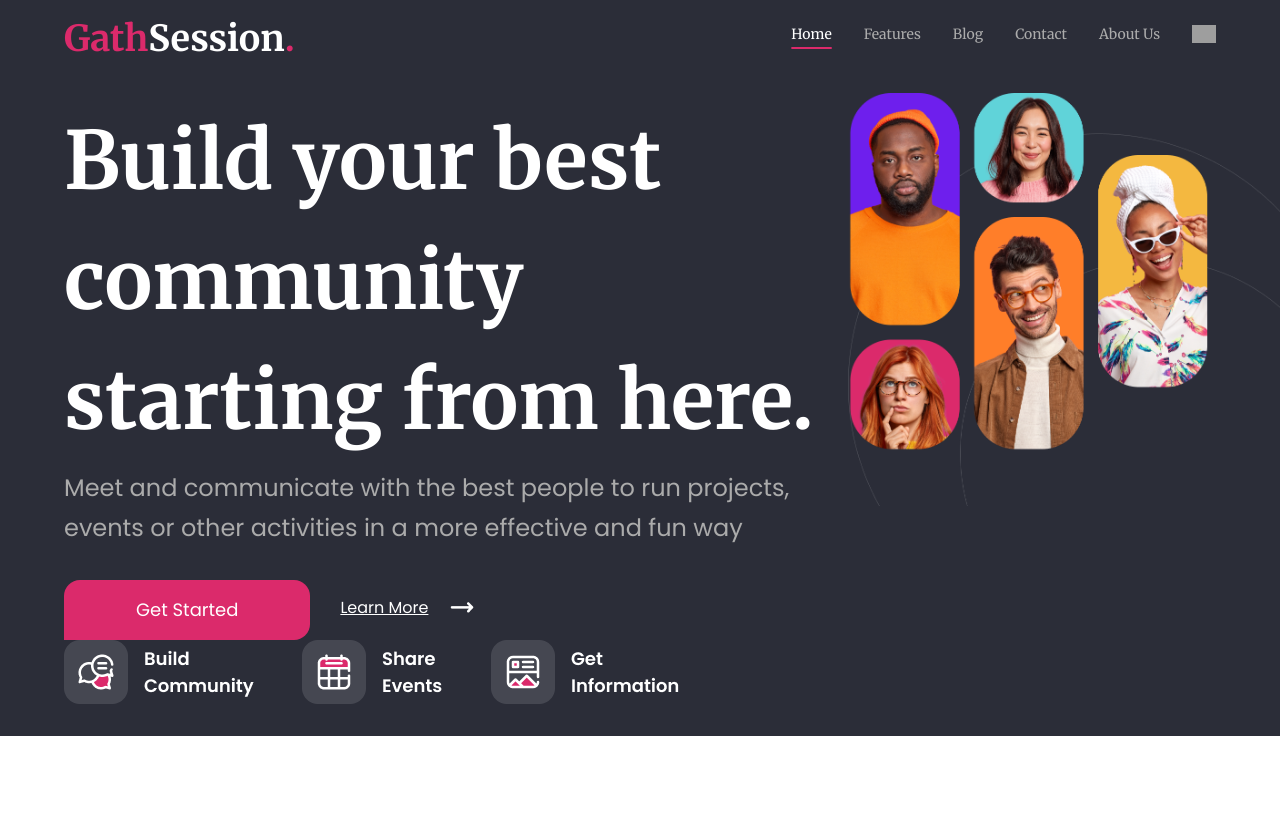
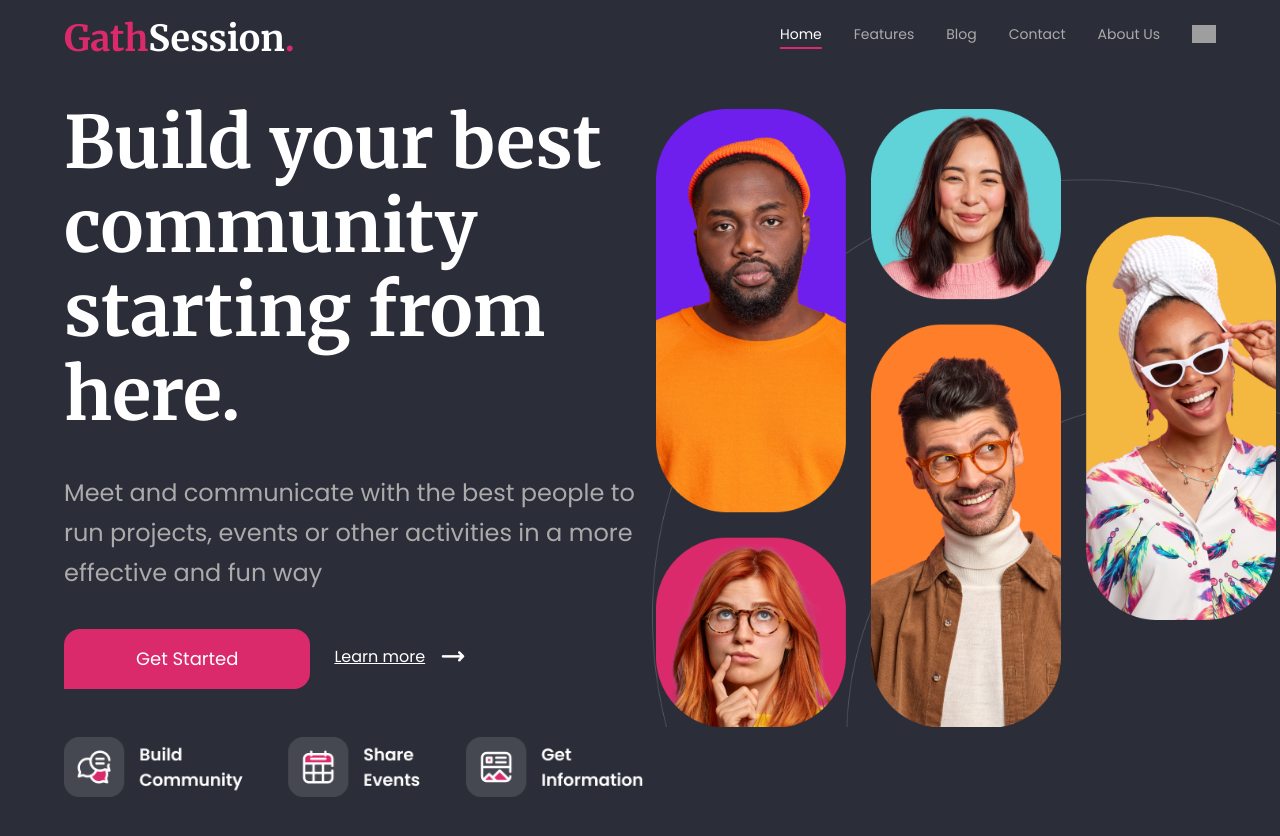
Before and after one commit to sushtsdvg/online-forum, a Next.js app: page / in a window 1280 px wide. Before the commit the page ends 800 px from the top, so only its background shows below. Built offline with nearby package versions, Linux system fonts and the light colour scheme; grey boxes are pictures that could not be loaded.

Commit message:
Home screen

```diff
--- a/src/app/layout.tsx
+++ b/src/app/layout.tsx
@@ -1,7 +1,14 @@
 import Header from "@/components/Header";
+import { HeaderProps } from "@/types/HeaderType";
 import type { Metadata } from "next";
 import localFont from "next/font/local";
 import "./globals.css";
+const getHeaderData = (): HeaderProps => {
+  return {
+    heading: ["Gath", "Session", "."],
+    menuItems: ["Home", "Features", "Blog", "Contact", "About Us"],
+  };
+};
 
 const geistSans = localFont({
   src: "./fonts/GeistVF.woff",
@@ -24,12 +31,13 @@ export default function RootLayout({
 }: Readonly<{
   children: React.ReactNode;
 }>) {
+  const headerData = getHeaderData();
   return (
     <html lang="en">
       <body
         className={`${geistSans.variable} ${geistMono.variable} antialiased`}
       >
-        <Header />
+        <Header heading={headerData.heading} menuItems={headerData.menuItems} />
         {children}
       </body>
     </html>
--- a/src/app/page.tsx
+++ b/src/app/page.tsx
@@ -1,15 +1,70 @@
 import Images from "@/components/Images";
 import Service from "@/components/Service";
 import Title from "@/components/Title";
+import { imagePropsType } from "@/types/ImageType";
+import { servicePropsType } from "@/types/ServiceType";
+import { TitleType } from "@/types/TitleType";
+
+const getTitleData = (): TitleType => {
+  return {
+    heading: "Build your best community starting from here.",
+    subheading:
+      "Meet and communicate with the best people to run projects, events or other activities in a more effective and fun way",
+    button: [
+      {
+        buttonText: "Get Started",
+      },
+      {
+        buttonText: "Learn more",
+      },
+    ],
+  };
+};
+
+const getImageData = (): imagePropsType => {
+  return {
+    src: "/images/content 2.png",
+    alt: "image",
+    width: 1800,
+    height: 2300,
+  };
+};
+
+const getServiceData = (): servicePropsType => {
+  return {
+    src: "/images/service.png",
+    alt: "service",
+    width: 616,
+    height: 64,
+  };
+};
 
 export default function Home() {
+  const titleData = getTitleData();
+  const imageData = getImageData();
+  const serviceData = getServiceData();
+
   return (
-    <div className="flex flex-col bg-[#2b2d38] w-max-[1920px] h-max-[1080px] pl-16">
-      <div className="flex">
-        <Title />
-        <Images />
+    <div className="flex bg-[#2b2d38] justify-between pl-16 gap-2">
+      <div className="flex flex-col gap-12">
+        <Title
+          heading={titleData.heading}
+          subheading={titleData.subheading}
+          button={titleData.button}
+        />
+        <Service
+          src={serviceData.src}
+          alt={serviceData.alt}
+          width={serviceData.width}
+          height={serviceData.height}
+        />
       </div>
-      <Service />
+      <Images
+        src={imageData.src}
+        alt={imageData.alt}
+        width={imageData.width}
+        height={imageData.height}
+      />
     </div>
   );
 }
--- a/src/components/Header.tsx
+++ b/src/components/Header.tsx
@@ -1,23 +1,23 @@
+import { HeaderProps } from "@/types/HeaderType";
 import Image from "next/image";
-
-const Header = () => {
+const Header = ({ heading, menuItems }: HeaderProps) => {
   return (
     <div className="bg-[#2b2d38] w-max-[1920px] py-4 px-16">
       <div className="flex justify-between">
         <div className="flex text-4xl font-bold leading-[45.25px]">
-          <h1 className="text-[#db2a6b]">Gath</h1>
-          <h1 className="text-[#ffffff]">Session</h1>
-          <h1 className="text-[#db2a6b]">.</h1>
+          <h1 className="text-[#db2a6b]">{heading[0]}</h1>
+          <h1 className="text-[#ffffff]">{heading[1]}</h1>
+          <h1 className="text-[#db2a6b]">{heading[2]}</h1>
         </div>
         <div className="justify-items-center pt-2">
-          <ul className="flex list-none gap-8">
+          <ul className="flex list-none gap-8 font-poppins">
             <li className="text-sm text-[#FFFFFF] underline underline-offset-8 decoration-[#DB2A6B] decoration-2">
-              Home
+              {menuItems[0]}
             </li>
-            <li className="text-sm text-[#ABABAB]">Features</li>
-            <li className="text-sm text-[#ABABAB]">Blog</li>
-            <li className="text-sm text-[#ABABAB]">Contact</li>
-            <li className="text-sm text-[#ABABAB]">About Us</li>
+            <li className="text-sm text-[#ABABAB]">{menuItems[1]}</li>
+            <li className="text-sm text-[#ABABAB]">{menuItems[2]}</li>
+            <li className="text-sm text-[#ABABAB]">{menuItems[3]}</li>
+            <li className="text-sm text-[#ABABAB]">{menuItems[4]}</li>
             <button>
               <Image
                 src={"/images/Menu.svg"}
--- a/src/components/Images.tsx
+++ b/src/components/Images.tsx
@@ -1,14 +1,10 @@
+import { imagePropsType } from "@/types/ImageType";
 import Image from "next/image";
 
-const Images = () => {
+const Images = ({ src, alt, width, height }: imagePropsType) => {
   return (
-    <div className="flex flex-col gap-4 w-[1102px] pt-4">
-      <Image
-        src={"/images/content.png"}
-        alt="image"
-        width={1102}
-        height={1216}
-      />
+    <div className="flex flex-col gap-4 pt-8">
+      <Image src={src} alt={alt} width={width} height={height} />
     </div>
   );
 };
--- a/src/components/Service.tsx
+++ b/src/components/Service.tsx
@@ -1,9 +1,10 @@
+import { servicePropsType } from "@/types/ServiceType";
 import Image from "next/image";
 
-const Service = () => {
+const Service = ({ src, alt, width, height }: servicePropsType) => {
   return (
-    <div className="flex pb-8">
-      <Image src="/images/service.png" alt="service" width={616} height={64} />
+    <div className="flex pb-10">
+      <Image src={src} alt={alt} width={width} height={height} />
     </div>
   );
 };
--- a/src/components/Title.tsx
+++ b/src/components/Title.tsx
@@ -1,24 +1,23 @@
+import { TitleType } from "@/types/TitleType";
 import Image from "next/image";
-
-const Title = () => {
+const Title = ({ heading, subheading, button }: TitleType) => {
   return (
-    <div className="flex flex-col pt-6">
-      <div className="flex flex-col gap-8">
-        <p className="text-[#FFFFFF] text-[80px] font-bold w-[784px] h-[303px] flex flex-col">
-          Build your best community starting from here.
+    <div className="flex flex-col pt-6 gap-6">
+      <div className="flex flex-col gap-6">
+        <p className="text-white text-7xl leading-extra-loose font-bold flex flex-col">
+          {heading}
         </p>
-        <p className="text-[#ABABAB] font-[400] text-2xl leading-[40px] font-poppins py-8 flex flex-col">
-          Meet and communicate with the best people to run projects, events or
-          other activities in a more effective and fun way
+        <p className="text-[#ABABAB] text-2xl leading-[40px] font-poppins py-3 flex flex-col gap-8">
+          {subheading}
         </p>
       </div>
       <div className="flex gap-6 w-fit">
-        <button className="bg-[#DB2A6B] rounded-2xl text-[#FFFFFF] font-poppins text-lg font-normal p-4 rounded-bl-none px-[4.5rem]">
-          Get Started
+        <button className="bg-[#DB2A6B] rounded-2xl text-white font-poppins text-lg font-normal p-4 rounded-bl-none px-[4.5rem]">
+          {button[0].buttonText}
         </button>
-        <button className="flex gap-2 w-[148px] h-[40px] font-poppins pt-2">
-          <p className="text-[#FFFFFF] underline underline-offset-1 decoration-white leading-6 w-[102px] pt-2">
-            Learn More
+        <button className="flex gap-2 font-poppins pt-2">
+          <p className="text-white underline underline-offset-1 decoration-white leading-6 pt-2">
+            {button[1].buttonText}
           </p>
           <Image
             src="/images/Arrow (1).png"
--- /dev/null
+++ b/src/types/HeaderType.ts
@@ -0,0 +1,4 @@
+export type HeaderProps = {
+  heading: string[];
+  menuItems: string[];
+};
--- /dev/null
+++ b/src/types/ImageType.ts
@@ -0,0 +1,6 @@
+export type imagePropsType = {
+  src: string;
+  alt: string;
+  width: number;
+  height: number;
+};
--- /dev/null
+++ b/src/types/ServiceType.ts
@@ -0,0 +1,6 @@
+export type servicePropsType = {
+  src: string;
+  alt: string;
+  width: number;
+  height: number;
+};
--- /dev/null
+++ b/src/types/TitleType.ts
@@ -0,0 +1,8 @@
+export interface ButtonType {
+  buttonText: string;
+}
+export type TitleType = {
+  heading: string;
+  subheading: string;
+  button: ButtonType[];
+};
--- a/tailwind.config.ts
+++ b/tailwind.config.ts
@@ -7,6 +7,9 @@ export default {
   ],
   theme: {
     extend: {
+      lineHeight: {
+        "extra-loose": "5.25rem",
+      },
       colors: {
         background: "var(--background)",
         foreground: "var(--foreground)",
```
Also changed, not shown: public/images/content 2.png (added), public/images/content.png (deleted).
